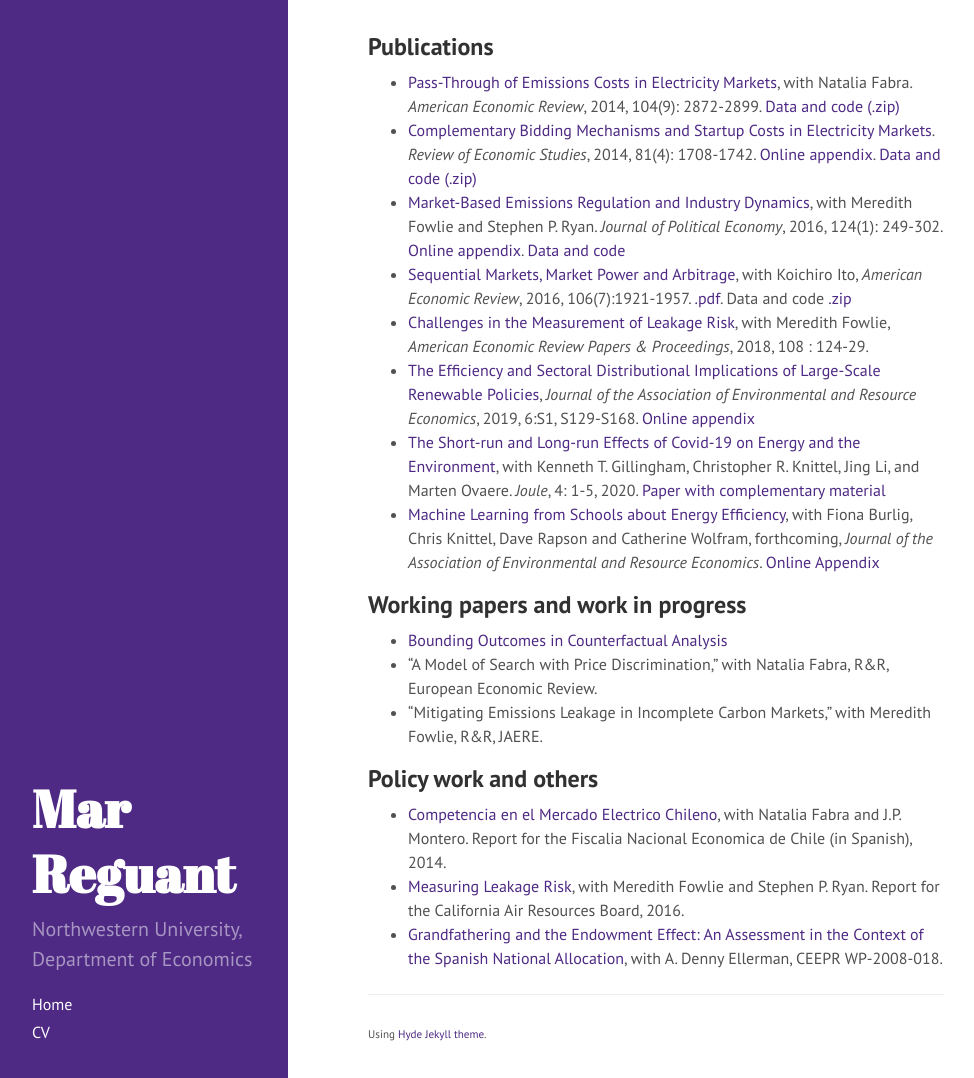
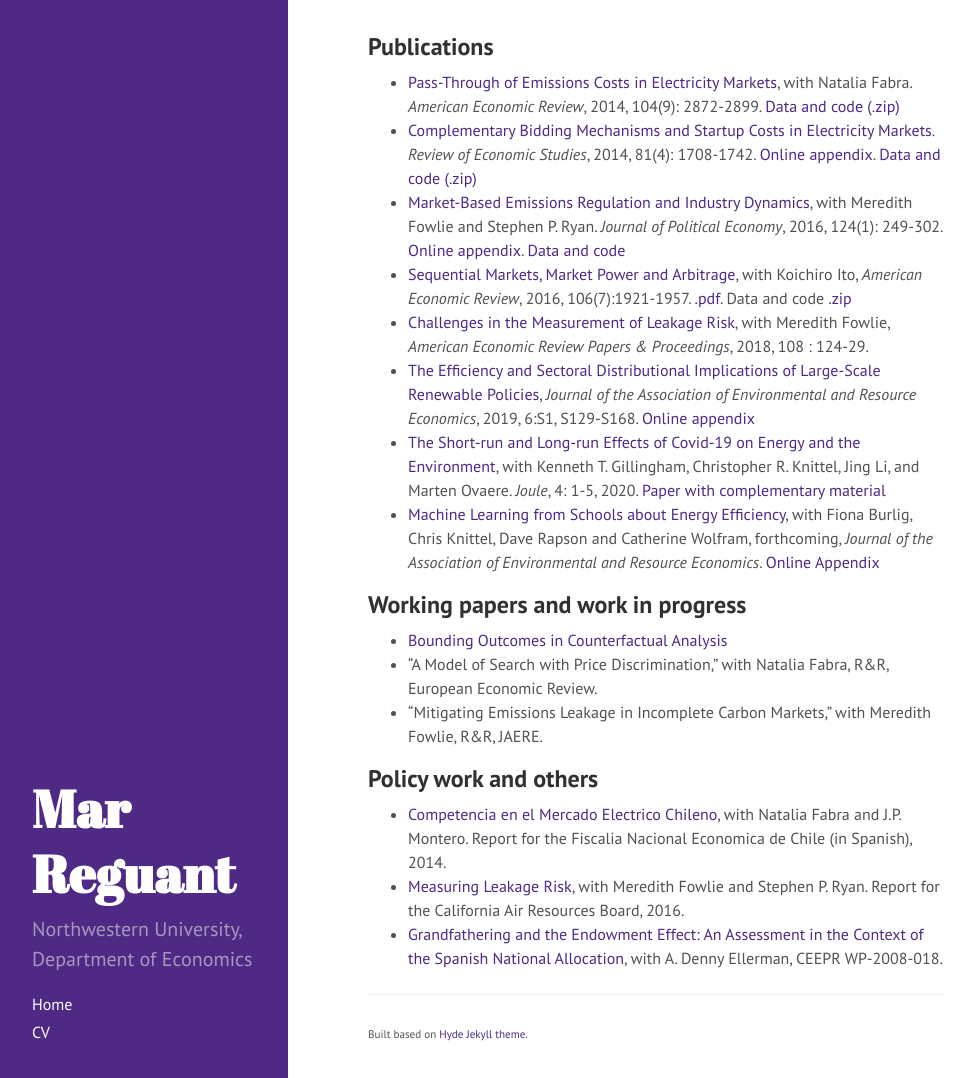
Before and after one commit to mreguant/mreguant.github.io, a Jekyll site: the page built from index.md, in a window 1280 px wide and 1078 px high. Shown: the whole window, without its empty margins (0-974 px from the left). Built offline with Jekyll 4.4.1, drawn with Linux system fonts in a browser that asks for light colours.

Commit message:
Update index.md

```diff
--- a/index.md
+++ b/index.md
@@ -24,4 +24,4 @@
  - [Grandfathering and the Endowment Effect: An Assessment in the Context of the Spanish National Allocation](http://web.mit.edu/ceepr/www/publications/workingpapers/2008-018.pdf), with A. Denny Ellerman, CEEPR WP-2008-018.
 
 ---
-<sup><sub>Using [Hyde Jekyll theme](https://github.com/poole/hyde).<sub><sup>
+<sup><sub>Built based on [Hyde Jekyll theme](https://github.com/poole/hyde).<sub><sup>
```
